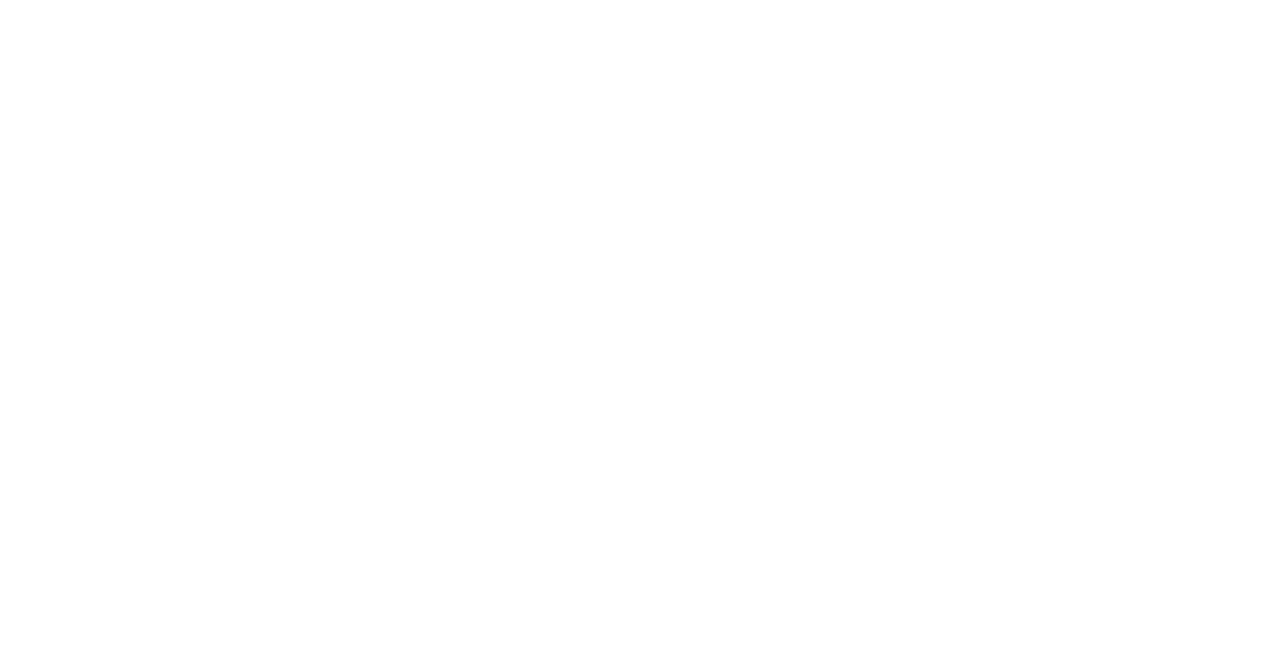
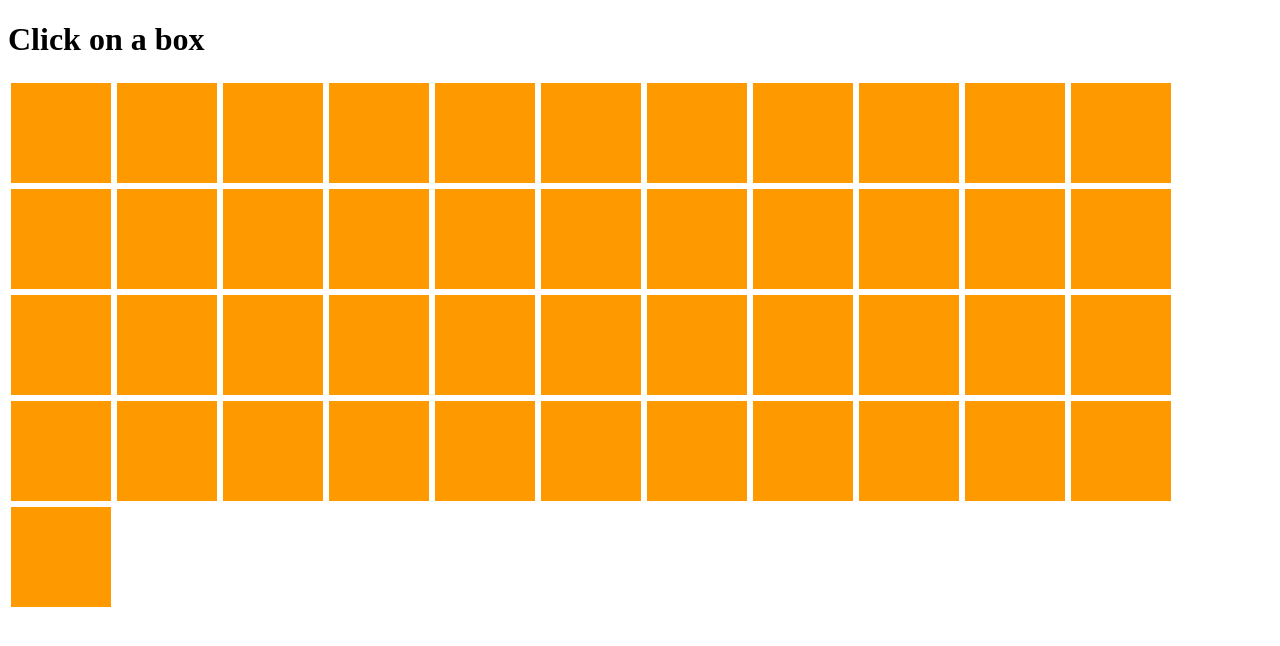
Before and after one commit to vineet-cyberkan/es6, a website built with webpack: page index.html in a window 1280 px wide. Built offline with nearby package versions, Linux system fonts and the light colour scheme.

Commit message:
let variable covered

```diff
--- a/index.html
+++ b/index.html
@@ -6,8 +6,21 @@
 	<title></title>
 	<link rel="stylesheet" href="">
 	<script src="dist/bundle.js"></script>
+	<style>
+		section > div {
+			cursor: pointer;
+			height: 100px;
+			width: 100px;
+			background-color: #f90;
+			float: left;
+			margin: 3px;
+		}
+	</style>
 </head>
 <body>
-
+	<header>
+		<h1>Click on a box</h1>
+	</header>
+	<section></section>
 </body>
 </html>
--- a/script.js
+++ b/script.js
@@ -2,4 +2,21 @@ var nameBuilder = function(firstname='Joe', lastname='Doe'){
 	console.log(firstname+ " "+ lastname)
 }
 
-nameBuilder();
+//nameBuilder();
+
+var createBox = function(){
+	//for (var i = 0; i < 45; i++) {
+	for (let i = 0; i < 45; i++) {
+		var div = document.createElement('div');
+		//var div = document.createElement('div id="divIndex'+i+'"');
+		div.onclick = function(){
+			alert('You clicked on a box #' +i)
+		}
+		document.getElementsByTagName('section')[0].appendChild(div)
+	}
+}
+
+window.onload = function(){
+	nameBuilder();
+	createBox();
+}
```
Also changed, not shown: dist/bundle.js.
